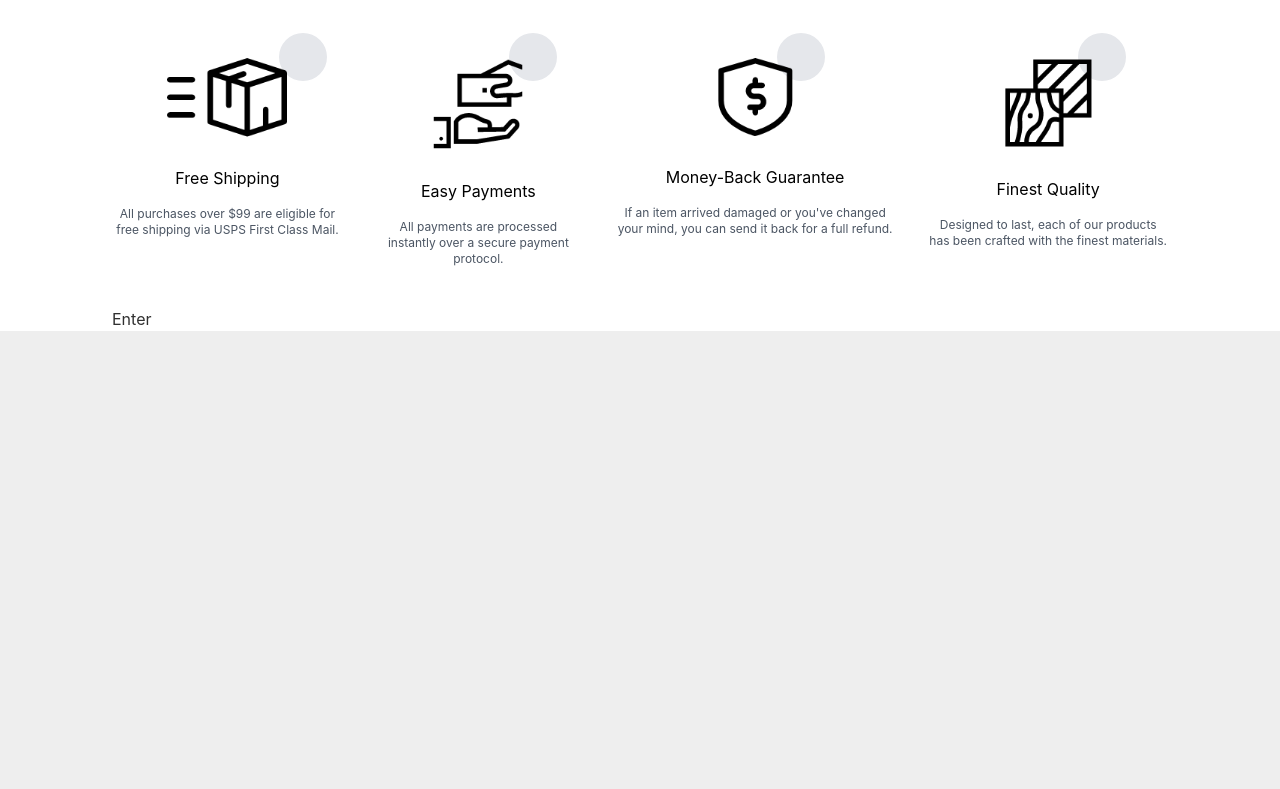
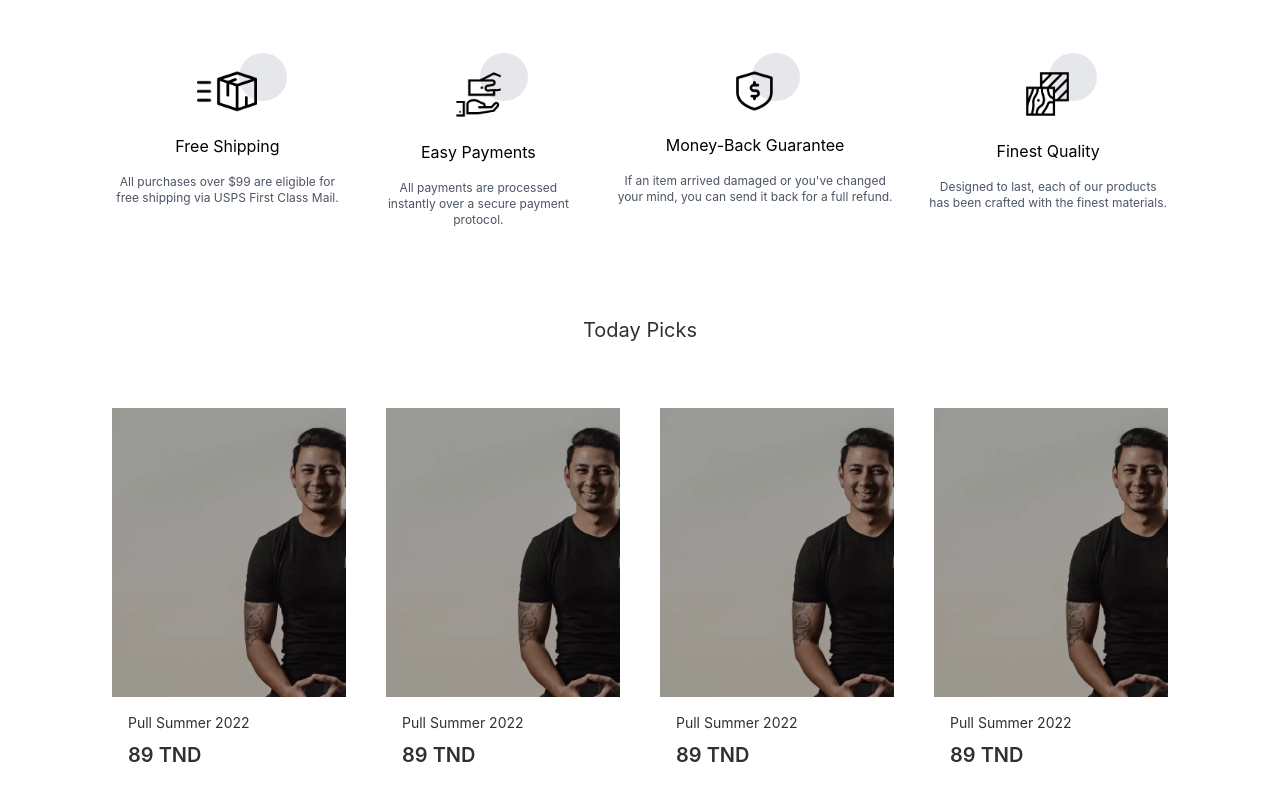
Before and after one commit to SaiefBrahim/seebrand, a Next.js app: page / in a window 1280 px wide. Shown: the part 1785-2574 px from the top of the page. Before the commit the page ends 2116 px from the top, so only its background shows below. Built offline with nearby package versions, Linux system fonts and the light colour scheme.

Commit message:
updating index page

```diff
--- a/components/Chooseus.js
+++ b/components/Chooseus.js
@@ -8,8 +8,8 @@ const Chooseus = ({ view }) => {
   const [onChoose4, setOnChoose4] = useState(false);
 
   return (
-    <div className={`${view} flex-col items-center gap-16 mt-8`}>
-      <h1>Why should you choose us?</h1>
+    <div className={`${view} flex-col items-center gap-16 mt-12`}>
+      <h1 className=" text-xl">Why should you choose us?</h1>
       <div className=" flex flex-col lg:flex-row gap-8">
         <div
           className=" flex flex-col items-center gap-4 text-center text-xs text-gray-600"
@@ -25,7 +25,7 @@ const Chooseus = ({ view }) => {
               className={`${onChoose1} rounded-full w-12 h-12 bg-gray-200 absolute -top-3 -right-5`}
             ></span>
             <Image
-              className=" scale-75 w-auto h-auto"
+              className=" scale-75"
               src="/chooseus/shipping.webp"
               width={80}
               height={52.25}
@@ -52,7 +52,7 @@ const Chooseus = ({ view }) => {
               className={`${onChoose2} rounded-full w-12 h-12 bg-gray-200 flex absolute -top-3 -right-5`}
             ></span>
             <Image
-              className=" scale-75 w-auto h-auto"
+              className=" scale-75"
               src="/chooseus/payments.webp"
               width={59}
               height={59}
@@ -78,7 +78,7 @@ const Chooseus = ({ view }) => {
               className={`${onChoose3} rounded-full w-12 h-12 bg-gray-200  flex absolute -top-3 -right-5`}
             ></span>
             <Image
-              className=" scale-75 w-auto h-auto"
+              className=" scale-75"
               src="/chooseus/warranty.webp"
               width={49.26}
               height={52}
@@ -105,7 +105,7 @@ const Chooseus = ({ view }) => {
               className={`${onChoose4} rounded-full w-12 h-12 flex bg-gray-200 absolute -top-3 -right-5`}
             ></span>
             <Image
-              className=" scale-75 w-auto h-auto"
+              className=" scale-75"
               src="/chooseus/materials.webp"
               width={57.33}
               height={58}
--- /dev/null
+++ b/components/Newsletter.js
@@ -0,0 +1,5 @@
+const Newsletter = () => {
+  return <div>Enter</div>;
+};
+
+export default Newsletter;
--- a/components/Todaypicks.js
+++ b/components/Todaypicks.js
@@ -1,5 +1,68 @@
+import Image from "next/image";
 const Todaypicks = () => {
-  return <div>Enter</div>;
+  return (
+    <div className=" flex flex-col items-center mt-12 gap-16">
+      <h1 className=" text-xl">Today Picks</h1>
+      <div className=" flex flex-col mx-5 lg:mx-0 lg:flex-row gap-10">
+        <div className="card card-compact border border-gray-300 lg:border-none rounded-none">
+          <figure>
+            <Image
+              src="/announcements/announcement2.webp"
+              alt="New Arrivals"
+              width={608}
+              height={373}
+            />
+          </figure>
+          <div className="card-body px-1">
+            <p className="">Pull Summer 2022</p>
+            <h2 className="card-title">89 TND</h2>
+          </div>
+        </div>
+        <div className="card card-compact border border-gray-300 lg:border-none rounded-none">
+          <figure>
+            <Image
+              src="/announcements/announcement2.webp"
+              alt="New Arrivals"
+              width={608}
+              height={373}
+            />
+          </figure>
+          <div className="card-body px-1">
+            <p className="">Pull Summer 2022</p>
+            <h2 className="card-title">89 TND</h2>
+          </div>
+        </div>
+        <div className="card card-compact border border-gray-300 lg:border-none rounded-none">
+          <figure>
+            <Image
+              src="/announcements/announcement2.webp"
+              alt="New Arrivals"
+              width={608}
+              height={373}
+            />
+          </figure>
+          <div className="card-body px-1">
+            <p className="">Pull Summer 2022</p>
+            <h2 className="card-title">89 TND</h2>
+          </div>
+        </div>
+        <div className="card card-compact border border-gray-300 lg:border-none rounded-none">
+          <figure>
+            <Image
+              src="/announcements/announcement2.webp"
+              alt="New Arrivals"
+              width={608}
+              height={373}
+            />
+          </figure>
+          <div className="card-body px-1">
+            <p className="">Pull Summer 2022</p>
+            <h2 className="card-title">89 TND</h2>
+          </div>
+        </div>
+      </div>
+    </div>
+  );
 };
 
 export default Todaypicks;
```
